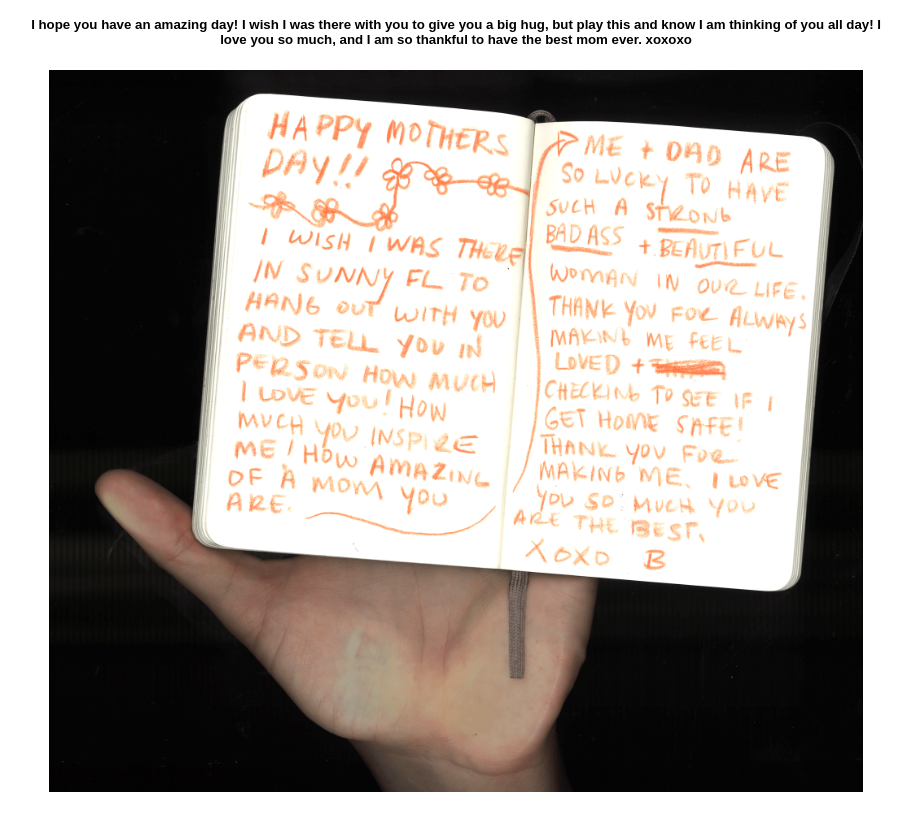
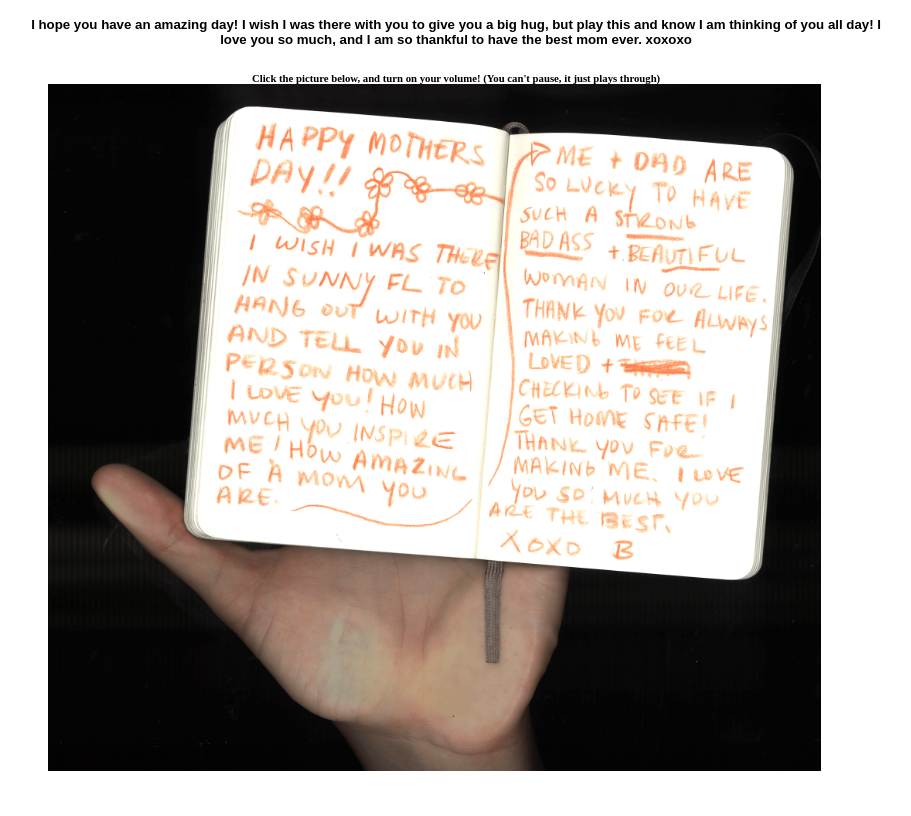
Before and after one commit to bthyng/HappyMothersDay, a plain HTML site: page index.html in a window 1280 px wide. Shown: the part 70-886 px from the top of the page, without its empty margins (107-1018 px from the left). Drawn offline with Linux system fonts and the light colour scheme.

Commit message:
Update index.html

```diff
--- a/index.html
+++ b/index.html
@@ -9,6 +9,7 @@
             <div class="container">
                 <h2>Happy Mother's Day!</h2>
                 <h5>I hope you have an amazing day! I wish I was there with you to give you a big hug, but play this and know I am thinking of you all day! I love you so much, and I am so thankful to have the best mom ever. xoxoxo</h5>
+                <h6>Click the picture below, and turn on your volume! (You can't pause, it just plays through)
 
 
 <div>
```
